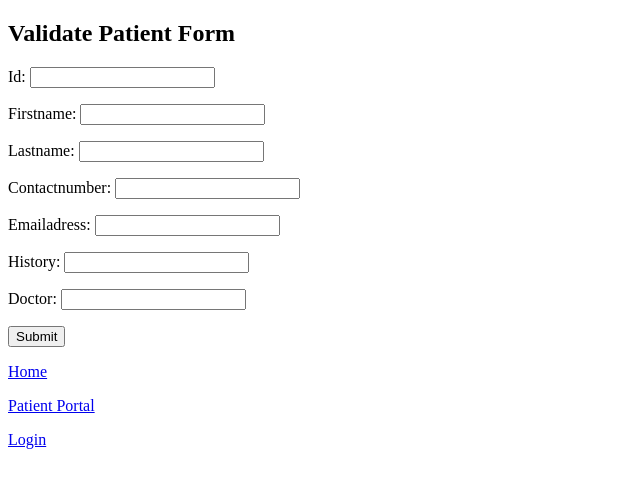
After one commit to rishikeshgithu/Hospital-Management-System-, a Django app: page /validate_patient/ in a window 1280 px wide. The commit adds this page. Shown: the top 488 px of the page, without its empty margins (0-640 px from the left). Run offline with Django 4.2, Linux system fonts and the light colour scheme.

Commit message:
patient form update

```diff
--- /dev/null
+++ b/hospital_project/hospital_app/forms.py
@@ -0,0 +1,11 @@
+# hospital_app/forms.py
+from django import forms
+
+class PatientForm(forms.Form):
+    id = forms.CharField(max_length=3)
+    firstname = forms.CharField()
+    lastname = forms.CharField()
+    contactNumber = forms.CharField(max_length=11)
+    emailAdress = forms.EmailField()
+    history = forms.CharField()
+    doctor = forms.CharField()
--- a/hospital_project/hospital_app/templates/index.html
+++ b/hospital_project/hospital_app/templates/index.html
@@ -89,13 +89,15 @@
     </header>
 
     <nav>
-        <a href="#">Home</a>
         <a href="#">About Us</a>
         <a href="#">Services</a>
         <a href="#">Doctors</a>
-        <a href="#">Patients</a>
         <a href="#">Appointments</a>
         <a href="#">Contact</a>
+        <a href="{% url 'home' %}">Home</a>
+        <a href="{% url 'validate_patient' %}">Patients</a>
+        <a href="{% url 'registration' %}">Patient Portal</a>
+        <a href="{% url 'login' %}">Login</a>
     </nav>
 
     <section class="banner">
--- /dev/null
+++ b/hospital_project/hospital_app/templates/validate_patient.html
@@ -0,0 +1,23 @@
+<!-- hospital_app/templates/validate_patient.html -->
+<!DOCTYPE html>
+<html lang="en">
+
+<head>
+    <meta charset="UTF-8">
+    <meta name="viewport" content="width=device-width, initial-scale=1.0">
+    <title>Validate Patient Form</title>
+</head>
+
+<body>
+    <h2>Validate Patient Form</h2>
+    <form method="post" action="{% url 'validate_patient' %}">
+        {% csrf_token %} {{ form.as_p }}
+        <button type="submit">Submit</button>
+    </form>
+
+    <p><a href="{% url 'home' %}">Home</a></p>
+    <p><a href="{% url 'registration' %}">Patient Portal</a></p>
+    <p><a href="{% url 'login' %}">Login</a></p>
+</body>
+
+</html>
--- a/hospital_project/hospital_app/urls.py
+++ b/hospital_project/hospital_app/urls.py
@@ -1,8 +1,10 @@
 # hospital_app/urls.py
-
 from django.urls import path
-from .views import home
+from .views import home, validate_patient, registration, login
 
 urlpatterns = [
     path('', home, name='home'),
+    path('validate_patient/', validate_patient, name='validate_patient'),
+    path('registration/', registration, name='registration'),
+    path('login/', login, name='login'),
 ]
--- a/hospital_project/hospital_app/views.py
+++ b/hospital_project/hospital_app/views.py
@@ -1,6 +1,25 @@
 # hospital_app/views.py
-
 from django.shortcuts import render
+from django.http import HttpResponse
+from .forms import PatientForm
 
 def home(request):
     return render(request, 'index.html')
+
+def validate_patient(request):
+    if request.method == 'POST':
+        form = PatientForm(request.POST)
+        if form.is_valid():
+            return HttpResponse("Form is valid. You can process the data here.")
+    else:
+        form = PatientForm()
+
+    return render(request, 'validate_patient.html', {'form': form})
+
+def registration(request):
+    # Add registration logic here
+    return render(request, 'registration.html')
+
+def login(request):
+    # Add login logic here
+    return render(request, 'login.html')
```
Also changed, not shown: hospital_project/hospital_app/templates/login.html (added, +16 -0 lines), hospital_project/hospital_app/templates/registration.html (added, +16 -0 lines).
